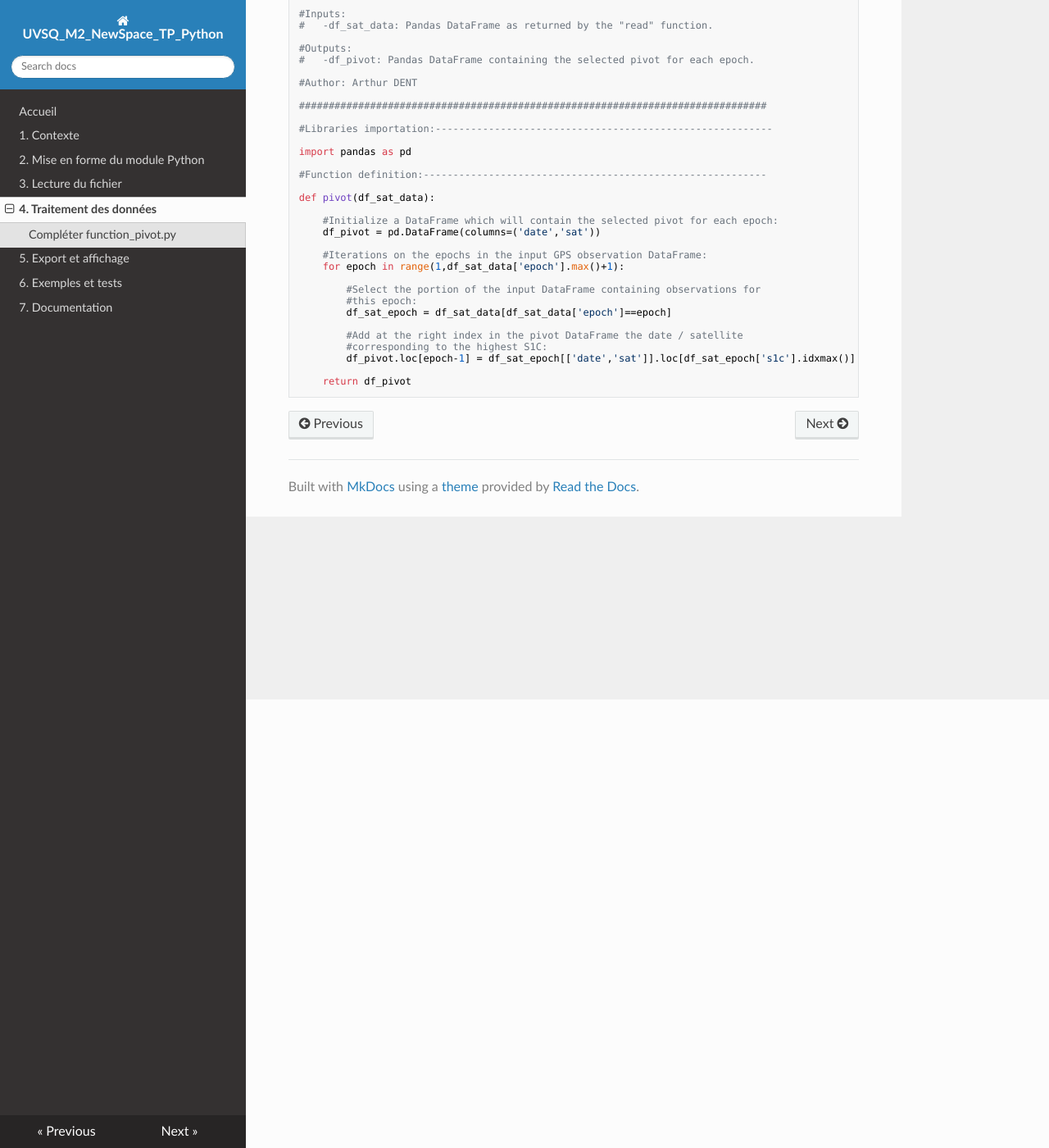
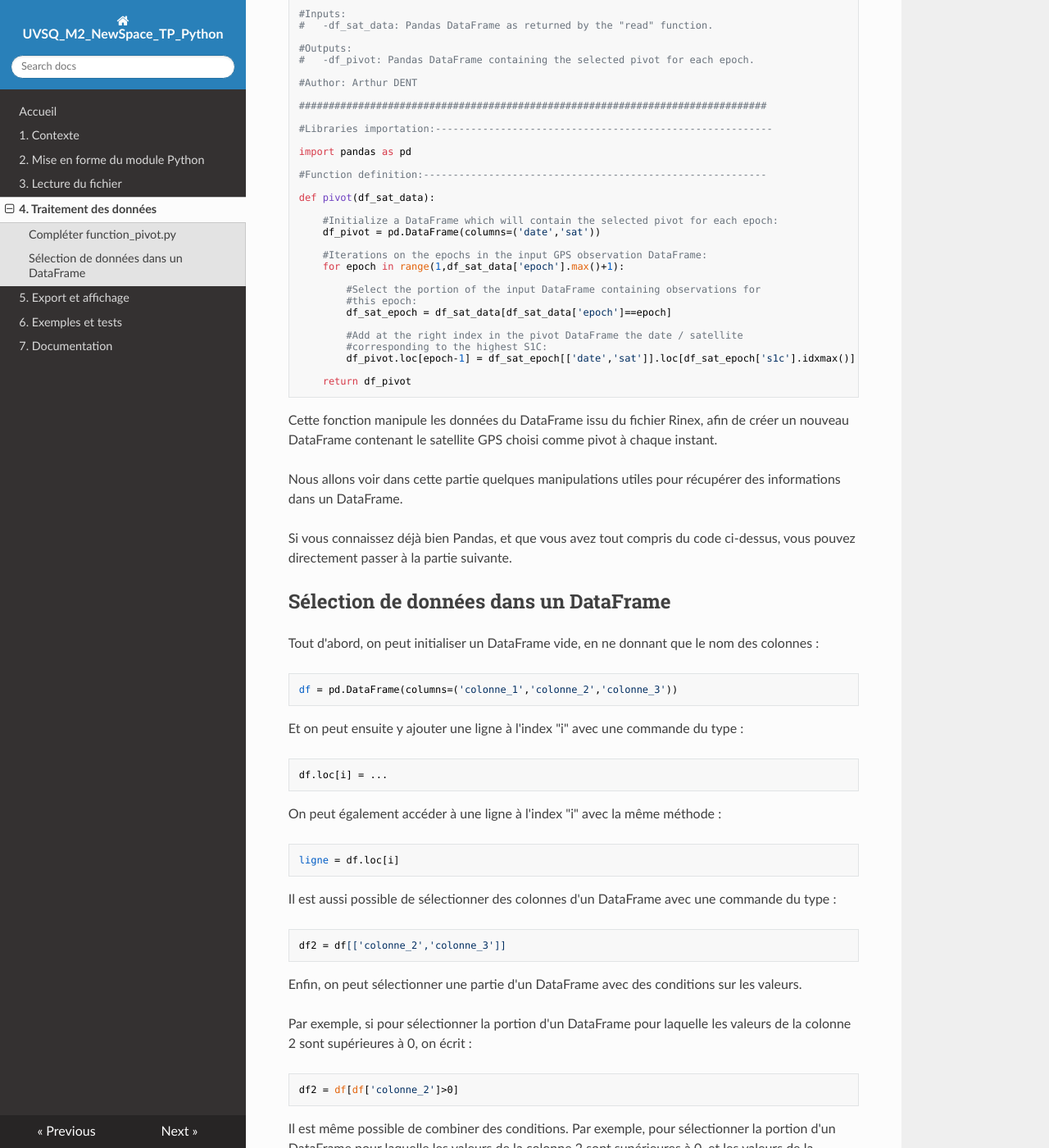
Before and after one commit to NicOudart/UVSQ_M2_NewSpace_TP_Python, an MkDocs documentation site: the page built from docs/4_Traitement_donnees.md, in a window 1280 px wide and 1400 px high, scrolled down 547 px. Shown: the whole window at 82% size. Built offline with MkDocs 1.6.1, drawn with Linux system fonts in a browser that asks for light colours; nearby versions of some CDN libraries; some of the changed text lies outside the part shown.

Commit message:
-Finishing part 4.

```diff
--- a/docs/4_Traitement_donnees.md
+++ b/docs/4_Traitement_donnees.md
@@ -52,3 +52,70 @@ def pivot(df_sat_data):
 
     return df_pivot
 ~~~
+
+Cette fonction manipule les données du DataFrame issu du fichier Rinex, afin de créer un nouveau DataFrame contenant le satellite GPS choisi comme pivot à chaque instant.
+
+Nous allons voir dans cette partie quelques manipulations utiles pour récupérer des informations dans un DataFrame.
+
+Si vous connaissez déjà bien Pandas, et que vous avez tout compris du code ci-dessus, vous pouvez directement passer à la partie suivante.
+
+## Sélection de données dans un DataFrame
+
+Tout d'abord, on peut initialiser un DataFrame vide, en ne donnant que le nom des colonnes :
+
+~~~
+df = pd.DataFrame(columns=('colonne_1','colonne_2','colonne_3'))
+~~~
+
+Et on peut ensuite y ajouter une ligne à l'index "i" avec une commande du type :
+
+~~~
+df.loc[i] = ...
+~~~
+
+On peut également accéder à une ligne à l'index "i" avec la même méthode :
+
+~~~
+ligne = df.loc[i]
+~~~
+
+Il est aussi possible de sélectionner des colonnes d'un DataFrame avec une commande du type :
+
+~~~
+df2 = df[['colonne_2','colonne_3']]
+~~~
+
+Enfin, on peut sélectionner une partie d'un DataFrame avec des conditions sur les valeurs.
+
+Par exemple, si pour sélectionner la portion d'un DataFrame pour laquelle les valeurs de la colonne 2 sont supérieures à 0, on écrit :
+
+~~~
+df2 = df[df['colonne_2']>0]
+~~~
+
+Il est même possible de combiner des conditions.
+Par exemple, pour sélectionner la portion d'un DataFrame pour laquelle les valeurs de la colonne 2 sont supérieures à 0, et les valeurs de la colonne 3 sont égales à 1 :
+
+~~~
+df[(df['colonne_2']>0)&(df['colonne_3']==1)]
+~~~
+
+Il existe des méthodes associées aux DataFrame qui permettent de récupérer des information statistiques sur les données :
+
+- df.min() : le minimum.
+
+- df.idxmin() : l'indice du minimum.
+
+- df.max() : le maximum.
+
+- df.idxmax() : l'indice du maximum.
+
+- df.sum() : la somme.
+
+- df.mean() : la moyenne.
+
+- df.median() : la médiane.
+
+Et beaucoup d'autres !
+
+Avec tous ces éléments, essayez de comprendre les manipulations de DataFrames réalisées par notre fonction "pivot".
```
